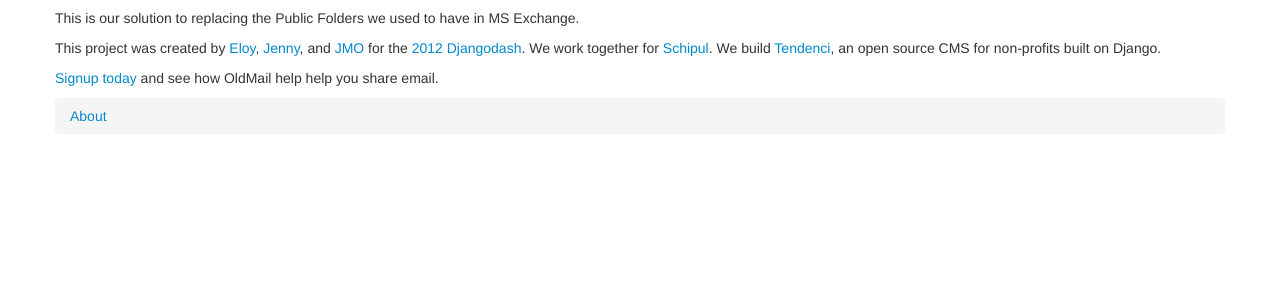
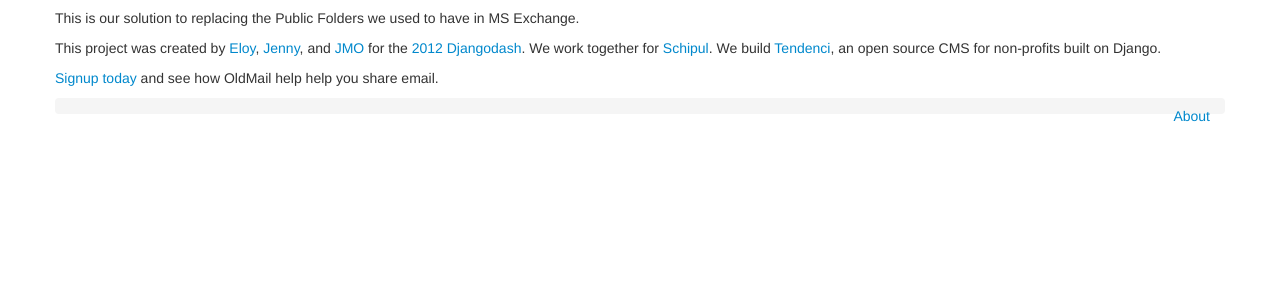
Before and after one commit to jmoswalt/djangodash2012, a Django app: page /about/ in a window 1280 px wide. Shown: the part 144-444 px from the top of the page. Run offline with Django 3.2, Linux system fonts and the light colour scheme; parts of the project's set-up code (start-up, migrations or seed data) failed here and were passed over; some libraries are stand-ins or nearby versions.

Commit message:
Link everyone to about in bottom right.

```diff
--- a/oldmail/templates/footer.html
+++ b/oldmail/templates/footer.html
@@ -7,9 +7,7 @@
             {% else %}
             <li><a class="btn btn-success" href="{% url oauth_connect user.profile.account.slug %}">Setup mail sync</a></li>
             {% endif %}
-        {% else %}
-            <li><a href="{% url about %}">About</a></li>
         {% endif %}
-
+        <li class="pull-right"><a href="{% url about %}">About</a></li>
     </ul>
 </div>
```
